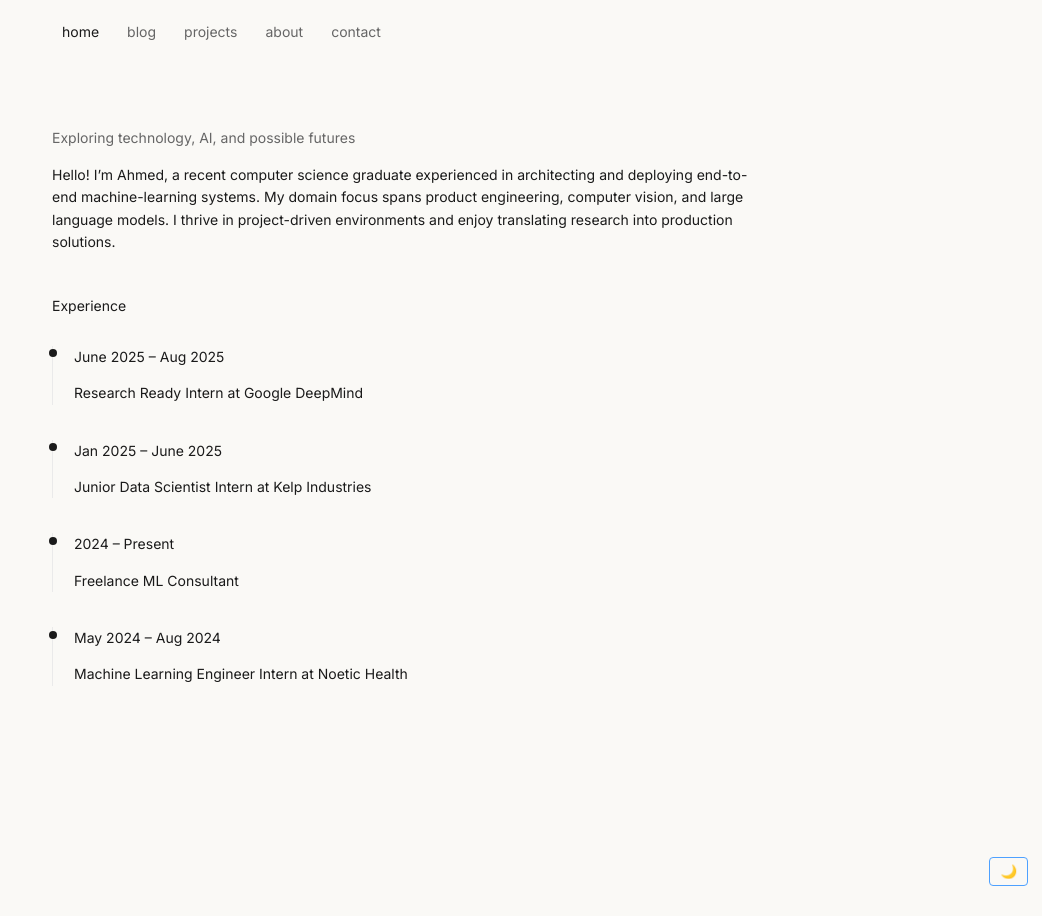
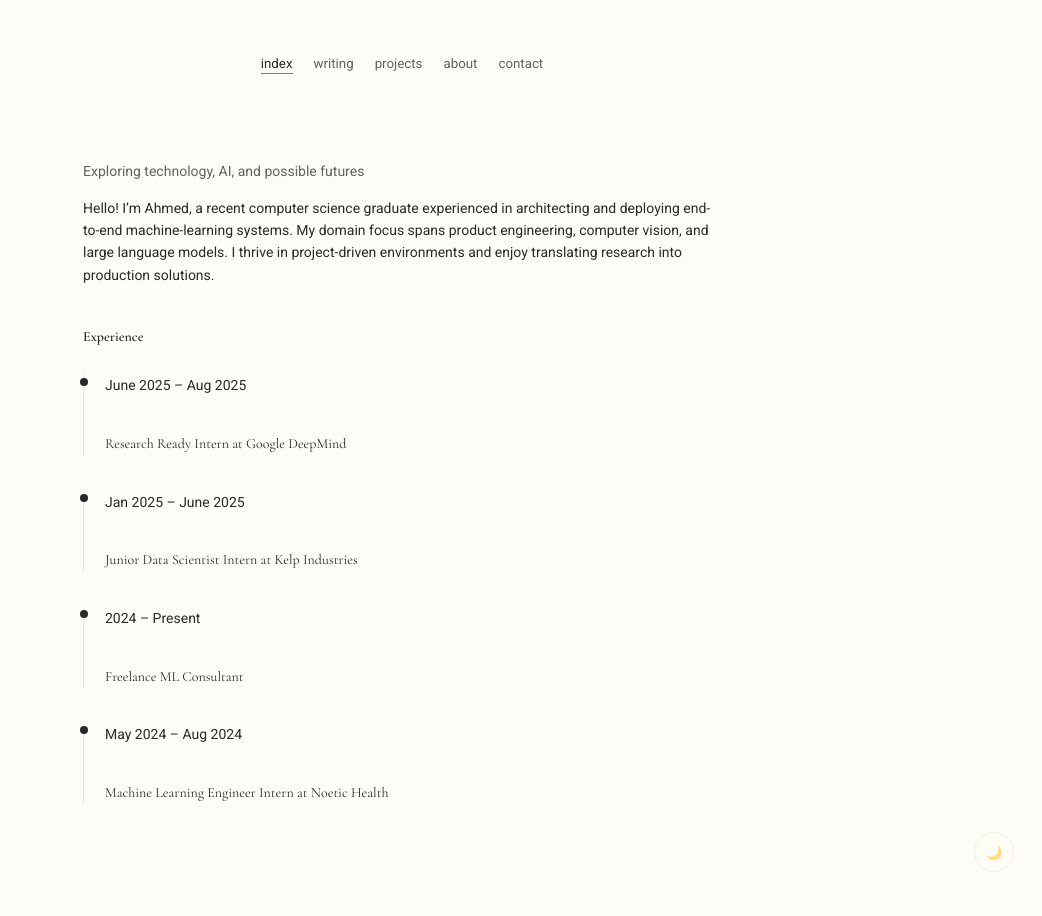
Before and after one commit to AMOHA-98/blogxyz, a Jekyll site: the page built from index.md, in a window 1280 px wide. Shown: the whole page, without its empty margins (238-1280 px from the left). Built offline with Jekyll 4.4.1, drawn with Linux system fonts in a browser that asks for light colours; some web fonts are replaced.

Commit message:
ui overhaul

```diff
--- a/_includes/header.html
+++ b/_includes/header.html
@@ -1,11 +1,13 @@
 <header class="site-header">
+  <div class="container" style="padding-bottom: 0; margin: 0 auto;">
     <nav class="nav">
       <ul id="nav-links" class="nav-links">
-      <li><a href="{{ '/' | relative_url }}" class="{% if page.url == '/' %}active{% endif %}">home</a></li>
-      <li><a href="{{ '/blog/' | relative_url }}" class="{% if page.url == '/blog/' %}active{% endif %}">blog</a></li>
+        <li><a href="{{ '/' | relative_url }}" class="{% if page.url == '/' %}active{% endif %}">index</a></li>
+        <li><a href="{{ '/blog/' | relative_url }}" class="{% if page.url == '/blog/' %}active{% endif %}">writing</a></li>
         <li><a href="{{ '/projects/' | relative_url }}" class="{% if page.url == '/projects/' %}active{% endif %}">projects</a></li>
         <li><a href="{{ '/about/' | relative_url }}" class="{% if page.url == '/about/' %}active{% endif %}">about</a></li>
         <li><a href="{{ '/contact/' | relative_url }}" class="{% if page.url == '/contact/' %}active{% endif %}">contact</a></li>
       </ul>
     </nav>
+  </div>
 </header>
--- a/assets/custom.css
+++ b/assets/custom.css
@@ -1,290 +1,241 @@
-@import url('https://fonts.googleapis.com/css?family=Inter:400,700&display=swap');
+/*
+   Theme: "Rothko Cream"
+   Vibe: Minimal, Warm, Intellectual, Subtle
+*/
+
+@import url('https://fonts.googleapis.com/css2?family=Roboto:wght@300;400;500&family=Berkeley+Mono&family=Cormorant+Garamond:ital,wght@0,400;0,600;1,400&display=swap');
 
 :root {
-  /* Core palette */
-  --primary-accent: #4ea1ff;
-  --secondary-accent: #00FF7F;
-  --primary-accent-rgb: 78, 161, 255;
-  --secondary-accent-rgb: 0, 255, 127;
+  /* Color Palette - Inspired by Rothko & Creamy tones */
+  --bg-color: #FDFCF6; /* Very light warm cream */
+  --text-color: #2A2A2A; /* Soft charcoal, not harsh black */
+  --muted-text: #66625E; /* Warm grey */
+  --accent-color: #D95D39; /* Rothko Rust/Orange - for subtle highlights */
+  --link-color: #2A2A2A;
+  --hover-bg: #F2F0E4; /* Slightly darker cream for hovers */
+  --border-color: #EBE9DE;
 
-  /* Light mode defaults */
-  --bg-color: #faf9f6;
-  --text-color: #1a1a1a;
-  --accent-color: #666666;
-  --card-bg: #faf9f6;
-  --border-color: #eaeaea;
-  --hover-bg: #f0ede6;
-  --muted-text: #666666;
-  --light-text: #999999;
+  /* Spacing */
+  --container-width: 680px;
+  --nav-height: 80px;
 }
 
 [data-theme='dark'] {
-  --bg-color: #0a0a0a;
-  --text-color: #e5e5e5;
-  --accent-color: #888888;
-  --card-bg: #0a0a0a;
-  --border-color: #222222;
-  --hover-bg: #111111;
-  --muted-text: #888888;
-  --light-text: #666666;
+  --bg-color: #1C1B1A; /* Warm dark charcoal */
+  --text-color: #E6E4DC; /* Off-white */
+  --muted-text: #A8A49E;
+  --accent-color: #E07A5F; /* Muted terra cotta */
+  --link-color: #E6E4DC;
+  --hover-bg: #2C2A29;
+  --border-color: #333130;
+}
+
+/* Global Reset & Typography */
+* {
+  box-sizing: border-box;
 }
 
 body {
-  font-family: 'Inter', 'Segoe UI', Arial, sans-serif;
-  font-size: 14px;
+  font-family: 'Roboto', -apple-system, BlinkMacSystemFont, "Segoe UI", Helvetica, Arial, sans-serif;
+  font-size: 16px; /* Increased base size for readability */
+  line-height: 1.7;
   background: var(--bg-color);
   color: var(--text-color);
-  letter-spacing: normal;
-  position: relative;
-  overflow-x: hidden;
+  margin: 0;
+  padding: 0;
+  transition: background-color 0.3s ease, color 0.3s ease;
+  -webkit-font-smoothing: antialiased;
 }
 
-::selection {
-  background: rgba(var(--primary-accent-rgb), 0.25);
-  color: #fff;
+/* Typography Scale & Style */
+h1, h2, h3, h4 {
+  font-family: 'Cormorant Garamond', serif; /* Elegant serif for headings */
+  font-weight: 600;
+  color: var(--text-color);
+  margin-top: 2.5em;
+  margin-bottom: 1em;
+  line-height: 1.3;
 }
 
-body::before {
-  display: none;
+h1 { font-size: 2.2rem; letter-spacing: -0.02em; }
+h2 { font-size: 1.6rem; }
+h3 { font-size: 1.3rem; }
+
+/* Code & Monospace */
+code, pre, .mono {
+  font-family: 'Berkeley Mono', 'Roboto Mono', monospace;
+  font-size: 0.9em;
 }
 
-
-
-/* Card effect for main content */
+/* Layout Container */
 .container {
-  max-width: 700px;
-  padding: 2em 1.5em;
-  background: transparent;
-  border-radius: 0;
-  box-shadow: none;
-  border: none;
-  backdrop-filter: none;
-  position: relative;
-  z-index: 1;
-  animation: none;
+  max-width: var(--container-width);
+  margin: 0 auto;
+  padding: 0 1.5rem 4rem 1.5rem;
 }
 
-
-
-h1, h2 {
-  font-family: 'Inter', 'Segoe UI', Arial, sans-serif;
-  font-weight: normal;
-  color: var(--text-color);
-  margin-top: 1rem;
-  margin-bottom: 1rem;
-  text-shadow: none;
-  position: relative;
-  overflow: hidden;
-  transition: none;
-  font-size: 14px;
+/* Navigation */
+.site-header {
+  padding: 2rem 0;
+  margin-bottom: 3rem;
+  display: flex;
+  justify-content: flex-start; /* Align left like inspo */
 }
 
-h1:hover {
+.nav-links {
+  list-style: none;
+  padding: 0;
+  margin: 0;
+  display: flex;
+  gap: 1.5rem;
+}
+
+.nav-links li a {
+  color: var(--muted-text);
+  text-decoration: none;
+  font-family: 'Roboto', sans-serif;
+  font-weight: 400;
+  font-size: 0.95rem;
+  padding-bottom: 2px;
+  border-bottom: 1px solid transparent;
+  transition: all 0.2s ease;
+}
+
+.nav-links li a:hover,
+.nav-links li a.active {
+  color: var(--text-color);
+  border-bottom-color: var(--accent-color); /* Rothko accent underline */
+}
+
+/* Links */
+a {
+  color: var(--text-color);
+  text-decoration: none;
+  border-bottom: 1px solid var(--border-color);
+  transition: all 0.2s ease;
+}
+
+a:hover {
+  background-color: var(--hover-bg);
+  border-bottom-color: var(--text-color);
   color: var(--text-color);
 }
 
-h1::after {
-  display: none;
-}
-
-h1:hover::after {
-  display: none;
-}
-
-
-
-h3, h4, h5, h6 {
-  font-family: 'Inter', 'Segoe UI', Arial, sans-serif;
-  font-weight: normal;
-  color: var(--text-color);
-  margin-top: 1rem;
-  margin-bottom: 1rem;
-  font-size: 14px;
-}
-
-/* hr styling removed to fallback to theme default */
-
-.menu ul li a {
-  font-family: 'Inter', 'Segoe UI', Arial, sans-serif;
-  padding: 0;
-  border-radius: 0;
-  transition: none;
-  font-size: 14px;
-}
-
-.menu ul li a.active, .menu ul li a[aria-current="page"] {
-  color: var(--text-color);
-  text-decoration: none;
-  background: none;
-  text-shadow: none;
-}
-
-.menu ul li a:hover {
-  color: var(--text-color);
-  background: none;
-  text-shadow: none;
-}
-
-a {
-  color: var(--text-color);
-  text-decoration: underline;
-  text-decoration-color: var(--border-color);
-  text-underline-offset: 2px;
-  position: relative;
-  transition: text-decoration-color 0.2s ease;
-}
-
-a::after {
-  display: none;
-}
-
-a:hover {
-  text-decoration-color: var(--text-color);
-  background: none;
-}
-
-a:hover::after {
-  display: none;
-}
-
-p, ul, ol {
-  margin-bottom: 1rem;
-  line-height: 1.6;
-  font-size: 14px;
-}
-
-pre, code {
-  font-family: 'Inter', 'Segoe UI', Arial, sans-serif;
-  font-size: 14px;
-  background: transparent;
-  padding: 0;
-  border-radius: 0;
-}
-
-pre {
-  overflow-x: auto;
-  padding: 1em;
-}
-
-/* Minimalist scrollbar */
-::-webkit-scrollbar {
-  width: 8px;
-  background: var(--bg-color);
-}
-::-webkit-scrollbar-thumb {
-  background: var(--primary-accent);
-  opacity: 0.33; /* Adjusted from #4ea1ff55 to var(--primary-accent) and opacity */
-  border-radius: 4px;
-}
-
-/* Smoother transitions for interactive elements */
-button, input, .menu ul li a, a {
-  transition: all 0.2s;
-}
-
-blockquote {
-  border-left: 1px solid var(--text-color);
-  padding: 10px 15px;
-  margin: 15px 0;
-  font-style: normal;
-  color: var(--text-color);
-  background-color: transparent;
-  border-radius: 0;
-  font-size: 14px;
-}
-
-blockquote p:last-child {
-  margin-bottom: 0;
-}
-
-#theme-toggle {
-  position: fixed;
-  bottom: 1rem;
-  right: 1rem;
-  padding: 6px 10px;
-  border-radius: 4px;
-  border: 1px solid var(--primary-accent);
-  background: transparent;
-  color: var(--text-color);
-  cursor: pointer;
-  z-index: 1000;
-}
-
-/* Responsive images in posts */
-article img {
-  display: block;
-  width: 80% !important;
-  max-width: 600px !important;
-  height: auto !important;
-  margin: 1rem auto;
-  border-radius: 6px;
-  object-fit: contain;
-}
-
-/* Projects Grid */
+/* Projects List - Clean & Minimal */
 .projects-grid {
   display: flex;
   flex-direction: column;
-  gap: 3rem;
-  margin-top: 2rem;
+  gap: 4rem;
 }
 
 .project-card {
   display: flex;
   flex-direction: column;
   gap: 0.5rem;
-  padding-bottom: 2rem;
-  border-bottom: 1px solid var(--border-color);
+  padding-left: 1rem;
+  border-left: 2px solid transparent;
+  transition: border-left-color 0.3s ease;
 }
 
-.project-card:last-child {
-  border-bottom: none;
+.project-card:hover {
+  border-left-color: var(--accent-color); /* Subtle Rothko edge */
 }
 
 .project-title {
-  font-size: 16px;
-  font-weight: bold;
+  font-family: 'Cormorant Garamond', serif;
+  font-size: 1.4rem;
   margin: 0 0 0.5rem 0;
 }
 
 .project-title a {
-  text-decoration: none;
-  color: var(--text-color);
-}
-
-.project-title a:hover {
-  color: var(--primary-accent);
+  border-bottom: none; /* Clean title links */
 }
 
 .project-description {
+  font-size: 1rem;
+  color: var(--muted-text);
   margin-bottom: 1rem;
-  color: var(--muted-text);
 }
 
+/* Button Style Link */
 .project-link-button {
-  display: inline-flex;
-  align-items: center;
-  gap: 0.5rem;
-  font-size: 14px;
+  font-family: 'Roboto', sans-serif;
+  font-size: 0.85rem;
   color: var(--text-color);
-  text-decoration: none;
   border: 1px solid var(--border-color);
   padding: 0.5rem 1rem;
   border-radius: 4px;
+  display: inline-flex;
+  align-items: center;
+  gap: 6px;
   width: fit-content;
-  transition: all 0.2s ease;
+  background: transparent;
 }
 
 .project-link-button:hover {
+  background: var(--text-color);
+  color: var(--bg-color);
   border-color: var(--text-color);
-  background: var(--hover-bg);
-  text-decoration: none;
 }
 
-.project-link-button .arrow {
-  transition: transform 0.2s ease;
+/* Blog Post List */
+.post-link {
+  font-family: 'Cormorant Garamond', serif;
+  font-size: 1.25rem;
+  font-weight: 600;
+  border-bottom: none;
 }
 
-.project-link-button:hover .arrow {
-  transform: translateX(4px);
+.post-meta {
+  font-family: 'Roboto', sans-serif;
+  font-size: 0.85rem;
+  color: var(--muted-text);
+  margin-bottom: 0.5rem;
+  display: block;
 }
+
+/* Misc Elements */
+blockquote {
+  border-left: 2px solid var(--accent-color);
+  margin: 1.5em 0;
+  padding-left: 1.5em;
+  color: var(--muted-text);
+  font-style: italic;
+}
+
+#theme-toggle {
+  position: fixed;
+  bottom: 2rem;
+  right: 2rem;
+  background: var(--bg-color);
+  border: 1px solid var(--border-color);
+  color: var(--text-color);
+  width: 40px;
+  height: 40px;
+  border-radius: 50%;
+  cursor: pointer;
+  display: flex;
+  align-items: center;
+  justify-content: center;
+  transition: all 0.3s ease;
+  opacity: 0.6;
+}
+
+#theme-toggle:hover {
+  opacity: 1;
+  transform: scale(1.05);
+  border-color: var(--text-color);
+}
+
+/* Utility for Color Blocking (Rothko style separation) */
+hr {
+  border: 0;
+  height: 1px;
+  background: var(--border-color);
+  margin: 3rem 0;
+}
+
+::selection {
+  background: var(--accent-color);
+  color: #fff;
+}
```
Lines whose indentation alone changed are shown as unchanged.
